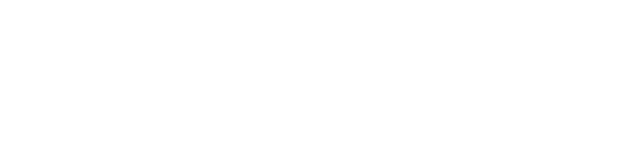
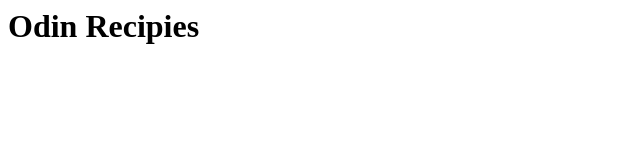
Before and after one commit to Jgoodwin-source/odin-recipes, a plain HTML site: page index.html in a window 1280 px wide. Shown: the whole page, without its empty margins (0-640 px from the left). Drawn offline with Linux system fonts and the light colour scheme.

Commit message:
interationOne

```diff
--- a/index.html
+++ b/index.html
@@ -1,5 +1,9 @@
 <!DOCTYLE html>
 <html>
 <head>
+  <title>Odin Recipes</title>
 </head>
+<body>
+  <h1>Odin Recipies</h1>
+</body>
 </html>
```
